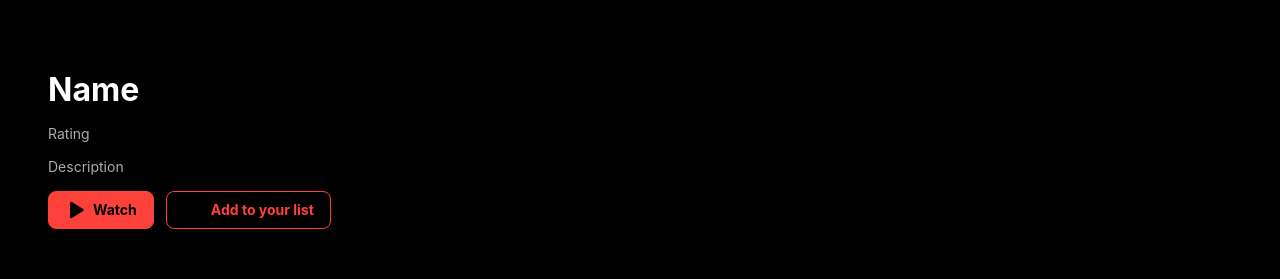
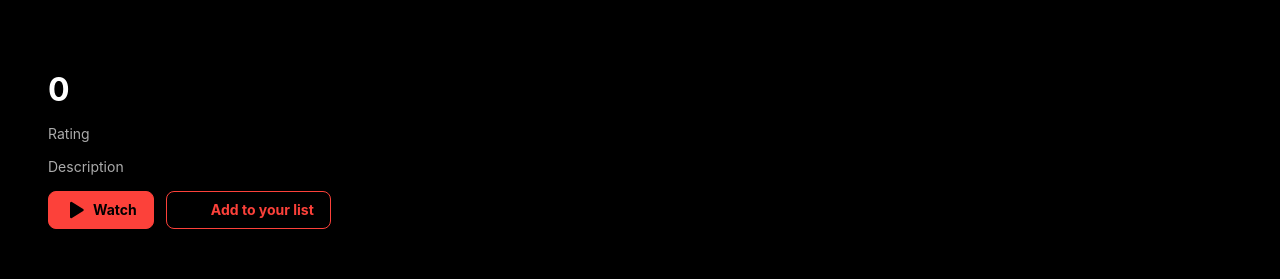
Before and after one commit to felipe-coletti/streaming-service, a React (Vite) app: page / in a window 1280 px wide. Shown: the part 211-490 px from the top of the page. Built offline with nearby package versions, Linux system fonts and the light colour scheme; some icons are missing.

Commit message:
Atualização do carrossel

```diff
--- a/src/components/Carousel/index.jsx
+++ b/src/components/Carousel/index.jsx
@@ -1,11 +1,12 @@
-import { useEffect, useRef, useState } from 'react'
+import { Children, useEffect, useRef, useState, useLayoutEffect } from 'react'
 import styles from './styles.module.css'
 import { Icon } from '@iconify/react'
-import Button from '../Button'
 
-const Carousel = ({ data }) => {
+const Carousel = ({ autoPlay=false, controls=false, children }) => {
     const carousel = useRef(null)
-    const card = useRef(null)
+
+    const carouselChildren = Children.count(children)
+    const clonedChild = Children.toArray(children)[0]
 
     const [currentPage, setCurrentPage] = useState(0)
     const [isPaused, setPaused] = useState(false)
@@ -14,6 +15,7 @@ const Carousel = ({ data }) => {
     const pagePeriod = 10000
 
     useEffect(() => {
+        if (autoPlay) {
             setTimeout(function() {
                 if (!isPaused) {
                     setTimeProgress(timeProgress + 1)
@@ -23,27 +25,43 @@ const Carousel = ({ data }) => {
                     }
                 }
             }, pagePeriod / 100)
+        }
     })
 
+    const [width, setWidth] = useState(0)
+
+    useLayoutEffect(() => {
+        setWidth(carousel.current.offsetWidth)
+    }, [])
+
+    const [ms, setMs] = useState(500)
+
+    //const ms = currentPage != carouselChildren && currentPage != 0 ? 500 : 0
+    const position = currentPage * width * -1
+
     const handleLeft = () => {
-        if (currentPage > 0) {
+        if (currentPage === 0) {
+            setMs(0)
+            setCurrentPage(carouselChildren)
+            setMs(500)
             setCurrentPage(currentPage - 1)
-            carousel.current.scrollLeft -= card.current.offsetWidth
-        } else if (currentPage === 0) {
-            setCurrentPage(data.length - 1)
-            carousel.current.scrollLeft = carousel.current.scrollWidth
+        } else if (currentPage > 0) {
+            setMs(500)
+            setCurrentPage(currentPage - 1)
         }
 
         setTimeProgress(0)
     }
 
     const handleRight = () => {
-        if (currentPage < data.length - 1) {
+        if (currentPage === carouselChildren - 1) {
+            setMs(500)
             setCurrentPage(currentPage + 1)
-            carousel.current.scrollLeft += card.current.offsetWidth
-        } else if (currentPage === data.length - 1) {
+            setMs(0)
             setCurrentPage(0)
-            carousel.current.scrollLeft = 0
+        } else if (currentPage < carouselChildren) {
+            setMs(500)
+            setCurrentPage(currentPage + 1)
         }
 
         setTimeProgress(0)
@@ -52,7 +70,6 @@ const Carousel = ({ data }) => {
     const paginate = (i) => {
         if (i !== currentPage) {
             setCurrentPage(i)
-            carousel.current.scrollLeft = card.current.offsetWidth * i
             setTimeProgress(0)
         }
     }
@@ -65,27 +82,14 @@ const Carousel = ({ data }) => {
             <button className={styles.rightButton} title="Next" onClick={handleRight}>
                 <Icon icon="ep:arrow-right-bold" />
             </button>
-            <div className={styles.carousel} ref={carousel}>
-                {data.map((item, i) => (
-                    <div className={currentPage === i ? styles.selectedCard : styles.card} key={i} ref={card}>
-                        <h1 className={styles.primaryTitle}>Name</h1>
-                        <p className={styles.paragraph}>Rating</p>
-                        <p className={styles.paragraph}>Description</p>
-                        <div className={styles.actionsArea}>
-                            <Button>
-                                <Icon className={styles.icon} icon="ph:play-fill" />
-                                Watch
-                            </Button>
-                            <Button variant='secondary'>
-                                <Icon className={styles.icon} icon="octicon:plus-16" />
-                                Add to your list
-                            </Button>
-                        </div>
-                    </div>
-                ))}
+            <div className={styles.carouselWrapper} ref={carousel}>
+                <ul className={styles.carouselStage} style={{transition: `transform ${ms}ms ease 0ms`, transform: `translate3d(${position}px, 0px, 0px)`}}>
+                    {children}
+                    {clonedChild}
+                </ul>
             </div>
             <div className={styles.pagination}>
-                {data.map((item, i) => (
+                {controls && children.map((child, i) => (
                     <div className={currentPage === i ? styles.selectedPagePill : styles.pagePill} onClick={() => {paginate(i)}} key={i}>
                         {currentPage === i && (
                             <div className={styles.pagePillProgress} style={{width: timeProgress + "%"}}></div>
--- a/src/components/Carousel/styles.module.css
+++ b/src/components/Carousel/styles.module.css
@@ -1,23 +1,7 @@
-.container {
-    display: flex;
-    flex-direction: column;
-    gap: 1.5rem;
-}
-
 .carouselContainer {
     display: flex;
-    flex-direction: column;
     height: 75vh;
     position: relative;
-    width: 100%;
-}
-
-.buttonsArea {
-    align-items: center;
-    display: flex;
-    justify-content: space-between;
-    height: 100%;
-    position: absolute;
     width: 100%;
 }
 
@@ -86,7 +70,7 @@
     height: 100%;
 }
 
-.carousel {
+.carouselWrapper {
     display: flex;
     height: 100%;
     overflow-x: hidden;
@@ -94,86 +78,13 @@
     width: 100%;
 }
 
-.carousel::-webkit-scrollbar {
+.carouselWrapper::-webkit-scrollbar {
     display: none;
 }
 
-.card {
-    opacity: 0;
-}
-
-.selectedCard {
-    opacity: 1;
-}
-
-.card, .selectedCard {
+.carouselStage {
     display: flex;
-    flex: none;
-    flex-direction: column;
-    gap: 1rem;
-    height: 100%;
-    justify-content: center;
-    padding: 3rem;
-    text-decoration: none;
-    transition: opacity .6s;
     width: 100%;
-}
-
-.image {
-    height: 100%;
-    width: 100%;
-}
-
-.primaryTitle {
-    color: #fff;
-    font-size: 2rem;
-}
-
-.paragraph {
-    color: #ababab;
-    font-size: 0.875rem;
-}
-
-.actionsArea {
-    align-items: center;
-    display: flex;
-    gap: 0.75rem;
-}
-
-.primaryButton {
-    background-color: #FC413A;
-    color: #000;
-}
-
-.primaryButton:hover {
-    background-color: #FD5953;
-}
-
-.secondaryButton {
-    background-color: transparent;
-    color: #FC413A;
-}
-
-.secondaryButton:hover {
-    color: #FD5953;
-}
-
-.primaryButton, .secondaryButton {
-    align-items: center;
-    border: 1px solid #FC413A;
-    border-radius: 0.5rem;
-    cursor: pointer;
-    display: flex;
-    font-size: 0.875rem;
-    font-weight: bold;
-    gap: 0.5rem;
-    padding-block: 0.5rem;
-    padding-inline: 1rem;
-    text-decoration: none;
-}
-
-.primaryButton:hover, .secondaryButton:hover {
-    border: 1px solid #FD5953;
 }
 
 @media screen and (max-width: 480px) {
@@ -186,19 +97,4 @@
         padding-inline: 1.5rem;
         position: unset;
     }
-
-    .card, .selectedCard {
-        justify-content: end;
-        padding: 1.5rem;
-        text-align: center;
-    }
-
-    .paragraph {
-        display: none;
-    }
-
-    .primaryButton, .secondaryButton {
-        justify-content: center;
-        width: 100%;
-    }
 }
--- /dev/null
+++ b/src/components/CarouselItem/index.jsx
@@ -0,0 +1,11 @@
+import styles from './styles.module.css'
+
+const CarouselItem = ({ children }) => {
+    return (
+        <li className={styles.carouselItem}>
+            {children}
+        </li>
+    )
+}
+
+export default CarouselItem
--- /dev/null
+++ b/src/components/CarouselItem/styles.module.css
@@ -0,0 +1,6 @@
+.carouselItem {
+    display: flex;
+    flex: none;
+    height: 100%;
+    width: 100%;
+}
--- /dev/null
+++ b/src/components/CarouselItemContent/index.jsx
@@ -0,0 +1,25 @@
+import styles from './styles.module.css'
+import Button from '../Button'
+import { Icon } from '@iconify/react'
+
+const CarouselItemContent = ({ content }) => {
+    return (
+        <div className={styles.container}>
+            <h1 className={styles.primaryTitle}>{content.id}</h1>
+            <p className={styles.paragraph}>Rating</p>
+            <p className={styles.paragraph}>Description</p>
+            <div className={styles.actionsArea}>
+                <Button>
+                    <Icon className={styles.icon} icon="ph:play-fill" />
+                    Watch
+                </Button>
+                <Button variant='secondary'>
+                    <Icon className={styles.icon} icon="octicon:plus-16" />
+                    Add to your list
+                </Button>
+            </div>
+        </div>
+    )
+}
+
+export default CarouselItemContent
--- /dev/null
+++ b/src/components/CarouselItemContent/styles.module.css
@@ -0,0 +1,45 @@
+.container {
+    display: flex;
+    flex: none;
+    flex-direction: column;
+    gap: 1rem;
+    height: 100%;
+    justify-content: center;
+    padding: 3rem;
+    text-decoration: none;
+    transition: opacity .6s;
+    width: 100%;
+}
+
+.image {
+    height: 100%;
+    width: 100%;
+}
+
+.primaryTitle {
+    color: #fff;
+    font-size: 2rem;
+}
+
+.paragraph {
+    color: #ababab;
+    font-size: 0.875rem;
+}
+
+.actionsArea {
+    align-items: center;
+    display: flex;
+    gap: 0.75rem;
+}
+
+@media screen and (max-width: 480px) {
+    .container {
+        justify-content: end;
+        padding: 1.5rem;
+        text-align: center;
+    }
+
+    .paragraph {
+        display: none;
+    }
+}
--- a/src/pages/Home/index.jsx
+++ b/src/pages/Home/index.jsx
@@ -1,43 +1,59 @@
-import React from "react";
-import styles from "./styles.module.css";
-import Header from "../../components/Header";
-import Carousel from "../../components/Carousel";
-import Banner from "../../components/Banner";
-import Section from "../../components/Section";
-import Loading from "../../components/Loading";
+import { useState } from 'react'
+import styles from './styles.module.css'
+import Header from '../../components/Header'
+import Carousel from '../../components/Carousel'
+import CarouselItem from '../../components/CarouselItem'
+import CarouselItemContent from '../../components/CarouselItemContent'
+import Banner from '../../components/Banner'
+import Section from '../../components/Section'
+import Loading from '../../components/Loading'
 
 const Home = () => {
-    const data = [
+    const [data, setData] = useState([
         {
+            id: 0,
             name: "Name"
         },
         {
+            id: 1,
             name: "Name"
         },
         {
+            id: 2,
             name: "Name"
         },
         {
+            id: 3,
             name: "Name"
         },
         {
+            id: 4,
             name: "Name"
         },
         {
+            id: 5,
             name: "Name"
         },
         {
+            id: 6,
             name: "Name"
         },
         {
+            id: 7,
             name: "Name"
         }
-    ]
+    ])
 
-    return(
+    return (
         <div className={styles.container}>
             <Header/>
-            <Carousel data={data}/>
+            <Carousel controls>
+                {data.map((item, i) => (
+                    <CarouselItem key={i}>
+                        <CarouselItemContent content={item}/>
+                    </CarouselItem>
+                ))}
+            </Carousel>
             <div className={styles.contentArea}>
                 <Banner alt="Ad"/>
                 <Section title="New releases" data={data}/>
```
Lines whose indentation alone changed are shown as unchanged.
